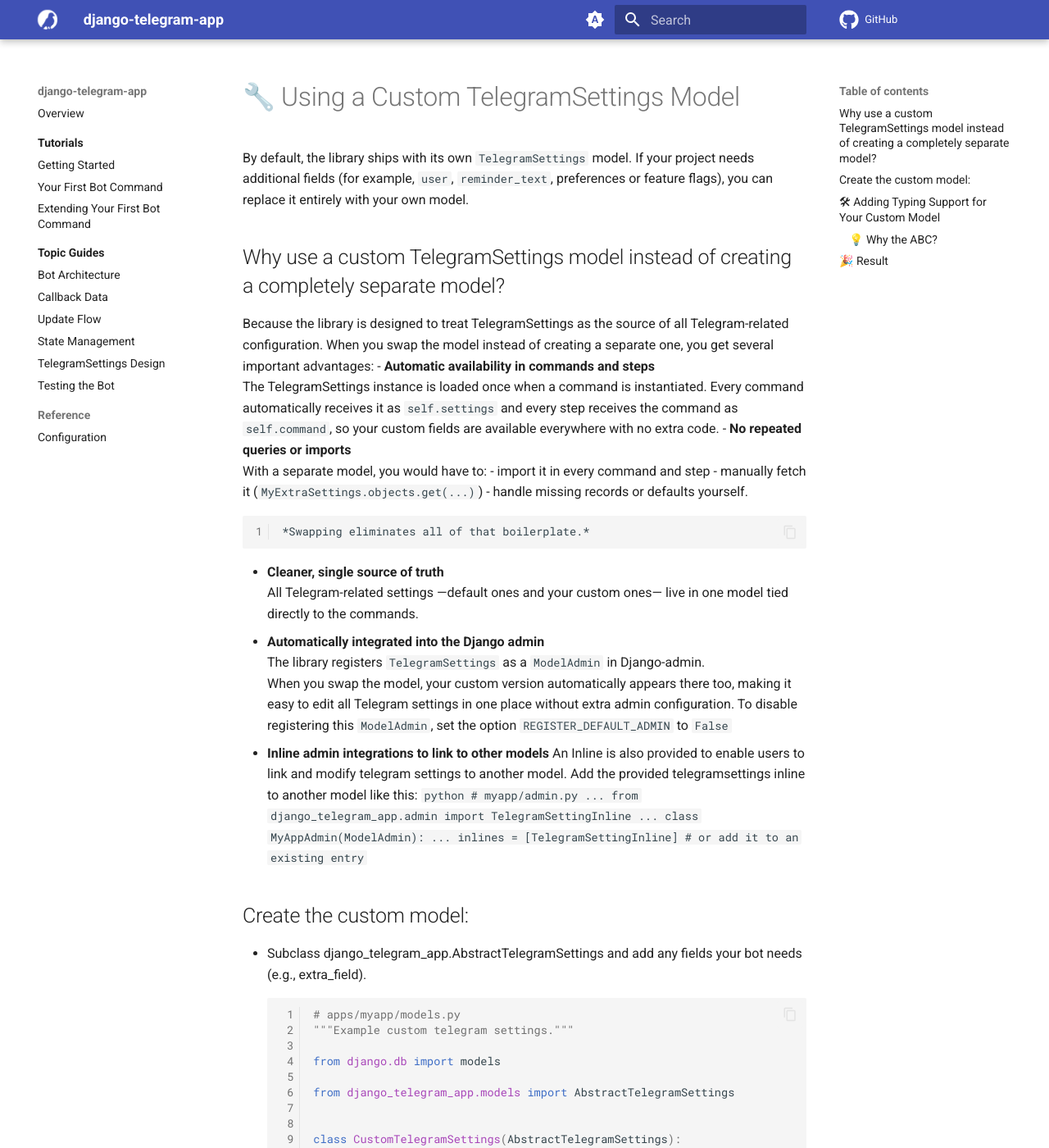
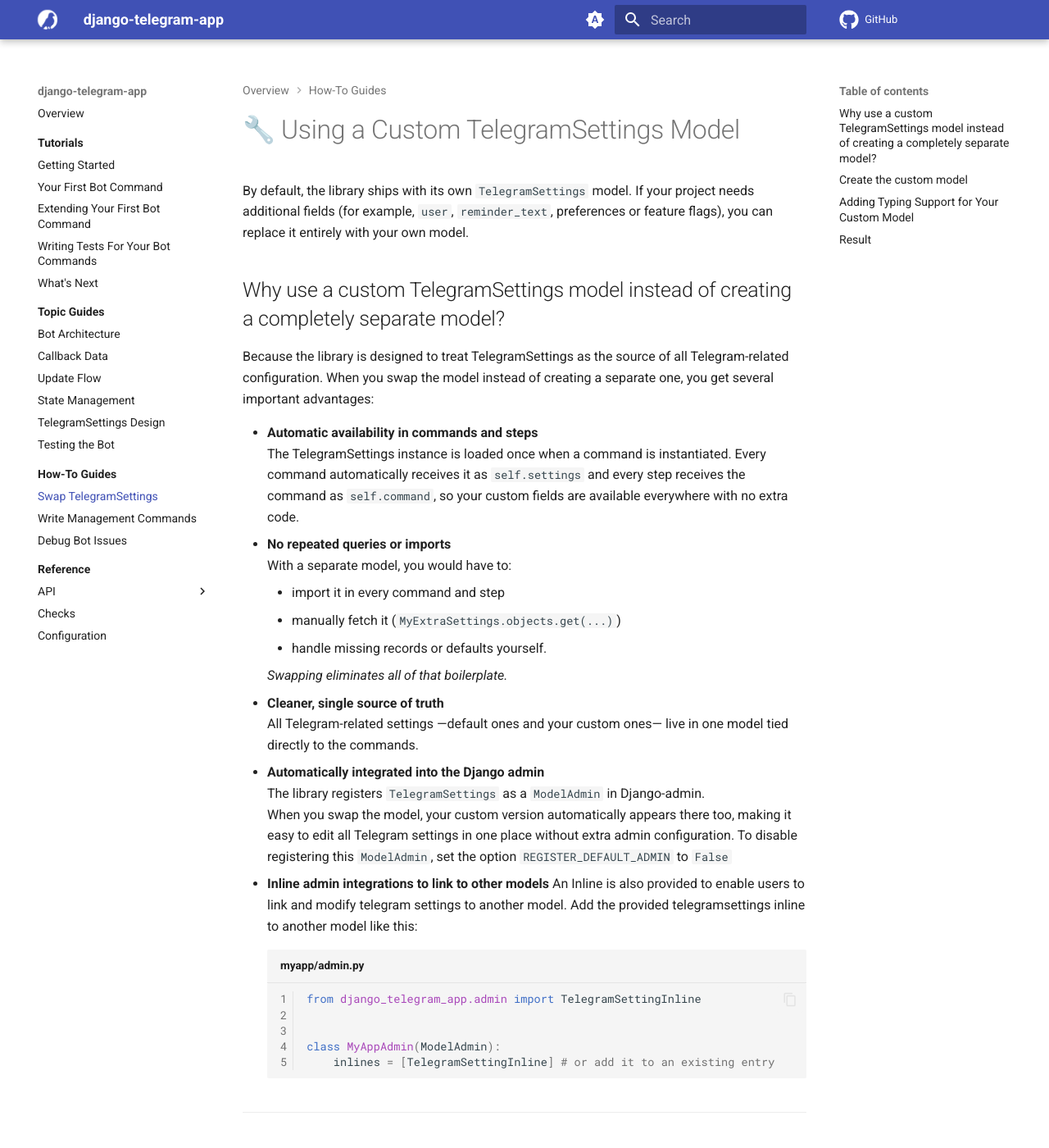
Before and after one commit to shifqu/django-telegram-app, an MkDocs documentation site: the page built from docs/howto/swap-telegramsettings.md, in a window 1280 px wide and 1400 px high. Shown: the whole window at 82% size. Built offline with MkDocs 1.6.1 and Material for MkDocs 9.7.7, drawn with Linux system fonts in a browser that asks for light colours; comment, search, counter and statistics services are not loaded; some of the changed text lies outside the part shown.

Commit message:
docs: add how-to and complete mkdocs.yml

````diff
--- /dev/null
+++ b/docs/howto/index.md
@@ -0,0 +1,45 @@
+# 🛠️ How-To Guides
+
+The **How-To Guides** provide short, focused instructions for accomplishing
+specific tasks with **django-telegram-app**.
+These guides are **goal-oriented** rather than conceptual—they show you *how to do something* without requiring deep knowledge of the framework's internals.
+
+Use these when you have a concrete task in mind and want a clear set of steps to follow.
+
+---
+
+## Available How-To Guides
+
+### Swap `TelegramSettings`
+Learn how to replace the default `TelegramSettings` model with your own implementation, add custom fields, and enable full typing support.
+
+👉 See: [`swap-telegramsettings.md`](swap-telegramsettings.md)
+
+---
+
+### Write Management Commands
+Create management commands that interact with your bot using the provided `BaseManagementCommand` foundation.
+
+👉 See: [`write-management-commands.md`](write-management-commands.md)
+
+---
+
+### Debug Bot Issues
+Practical steps to diagnose problems such as missing updates, callback errors, webhook misconfiguration, or stale persisted state.
+
+👉 See: [`debug-bot-issues.md`](debug-bot-issues.md)
+
+---
+
+## When to use these guides
+
+Use a how-to guide when:
+
+- You want to complete a *specific technical task*
+- You don’t need background theory or API details
+- You prefer a short, example-driven explanation
+- You’ve completed the tutorials and want to extend your bot
+
+If you need deeper architecture explanations instead, refer to the [Topic Guides](../topics/index.md), and if you need detailed API documentation, see the [Reference](../reference/index.md) section.
+
+Happy building! 🚀
--- a/docs/04-swappable-telegram-settings.md
+++ b/docs/howto/swap-telegramsettings.md
@@ -5,6 +5,7 @@
 
 ## Why use a custom TelegramSettings model instead of creating a completely separate model?
 Because the library is designed to treat TelegramSettings as the source of all Telegram-related configuration. When you swap the model instead of creating a separate one, you get several important advantages:
+
 - **Automatic availability in commands and steps**
     The TelegramSettings instance is loaded once when a command is instantiated.
     Every command automatically receives it as `self.settings` and every step receives the command as `self.command`, so your custom fields are available everywhere with no extra code.
@@ -15,6 +16,7 @@
     - handle missing records or defaults yourself.
 
     *Swapping eliminates all of that boilerplate.*
+
 - **Cleaner, single source of truth**
     All Telegram-related settings —default ones and your custom ones— live in one model tied directly to the commands.
 - **Automatically integrated into the Django admin**
@@ -24,47 +26,42 @@
 - **Inline admin integrations to link to other models**
 An Inline is also provided to enable users to link and modify telegram settings to another model.
 Add the provided telegramsettings inline to another model like this:
-    ```python
-    # myapp/admin.py
-    ...
-    from django_telegram_app.admin import TelegramSettingInline
-    ...
-    class MyAppAdmin(ModelAdmin):
-        ...
-        inlines = [TelegramSettingInline]
-        # or add it to an existing entry
-    ```
-
-## Create the custom model:
-- Subclass django_telegram_app.AbstractTelegramSettings and add any fields your bot needs (e.g., extra_field).
-    ```python
-    # apps/myapp/models.py
-    """Example custom telegram settings."""
-
-    from django.db import models
-
-    from django_telegram_app.models import AbstractTelegramSettings
+```python title="myapp/admin.py"
+from django_telegram_app.admin import TelegramSettingInline
 
 
-    class CustomTelegramSettings(AbstractTelegramSettings):
-        """Custom Telegram settings model for testing."""
+class MyAppAdmin(ModelAdmin):
+    inlines = [TelegramSettingInline] # or add it to an existing entry
 
-        extra_field = models.CharField(max_length=100, default="")
-    ```
+```
+
+---
+
+## Create the custom model
+- Subclass django_telegram_app.AbstractTelegramSettings and add any fields your bot needs (e.g., extra_field).
+```python title="apps/myapp/models.py"
+from django.db import models
+
+from django_telegram_app.models import AbstractTelegramSettings
+
+
+class CustomTelegramSettings(AbstractTelegramSettings):
+    extra_field = models.CharField(max_length=100, default="")
+```
 - Point Django to your model via the TELEGRAM_SETTINGS_MODEL setting.
-    ```python
-    # mysite/settings.py
-    ...
-    TELEGRAM_SETTINGS_MODEL = "myapp.TelegramSettings"
-    ...
+```python title="mysite/settings.py"
+TELEGRAM_SETTINGS_MODEL = "myapp.TelegramSettings"
+```
 - Run migrations as usual.
-    ```bash
-    python manage.py makemigrations
-    python manage.py migrate
-    ```
+```text
+python manage.py makemigrations
+python manage.py migrate
+```
 After these steps, the library will automatically use your model whenever it loads Telegram settings.
 
-## 🛠 Adding Typing Support for Your Custom Model
+---
+
+## Adding Typing Support for Your Custom Model
 
 Django’s model-swapping works seamlessly at runtime, but type checkers only know about the abstract base class unless you tell them otherwise.
 To enable full typing support—autocomplete, type checking, and access to your custom fields—you can define a simple *project-local* base class for your Telegram commands.
@@ -72,13 +69,12 @@
 This keeps your application code clean and avoids having to repeat type hints or generics in every command.
 
 Below is an example pattern you can copy into your project:
-```python
-# apps/myapp/telegrambot/base.py
+```python title="apps/myapp/telegrambot/base.py"
 from abc import ABC
 
 from django_telegram_app.bot.base import BaseBotCommand, Step
 
-from apps.myapp.models import TelegramSettings
+from myapp.models import TelegramSettings
 
 
 class TelegramCommand(BaseBotCommand, ABC):
@@ -93,16 +89,17 @@
     command: TelegramCommand
 
 ```
-### 💡 Why the ABC?
-`BaseBotCommand` and `Step` contain abstract methods that subclasses must implement
-(e.g., .handle() or .steps). By inheriting from `ABC`, we are explicitly marking these project-local bases as **abstract**, meaning:
-- they should not be instantiated directly
-- `Pylint`/`mypy`/`IDE tools` will not complain about missing abstract methods,
+!!! note "Why the ABC?"
+    `BaseBotCommand` and `Step` contain abstract methods that subclasses must implement
+    (e.g., .handle() or .steps). By inheriting from `ABC`, we are explicitly marking these project-local bases as **abstract**, meaning:
+    - they should not be instantiated directly
+    - `Pylint`/`mypy`/`IDE tools` will not complain about missing abstract methods,
 
-## 🎉 Result
-With this tiny setup:
-```python
-# apps/myapp/telegrambot/commands/concrete.py
+---
+
+## Result
+With this setup:
+```python title="myapp/telegrambot/commands/concrete.py"
 class Command(TelegramCommand):
     ...
 
--- a/mkdocs.yml
+++ b/mkdocs.yml
@@ -67,9 +67,11 @@
       - Getting Started: tutorials/getting-started.md
       - Your First Bot Command: tutorials/dice-roller-tutorial.md
       - Extending Your First Bot Command: tutorials/dice-roller-tutorial-ext.md
+      - Writing Tests For Your Bot Commands: tutorials/write-tests.md
+      - What's Next: tutorials/whats-next.md
 
   - Topic Guides:
-      - Overview: topics/index.md
+      - Topics Overview: topics/index.md
       - Bot Architecture: topics/bot-architecture.md
       - Callback Data: topics/callback-data.md
       - Update Flow: topics/update-flow.md
@@ -77,22 +79,21 @@
       - TelegramSettings Design: topics/telegramsettings-design.md
       - Testing the Bot: topics/testing.md
 
+  - How-To Guides:
+      - Guides Overview: howto/index.md
+      - Swap TelegramSettings: howto/swap-telegramsettings.md
+      - Write Management Commands: howto/write-management-commands.md
+      - Debug Bot Issues: howto/debug-bot-issues.md
+
   - Reference:
-      #     - Overview: reference/index.md
+      - Reference Overview: reference/index.md
+      - API:
+          - BaseBotCommand: reference/api/bot/base-bot-command.md
+          - Step: reference/api/bot/step.md
+          - TelegramUpdate: reference/api/bot/telegram-update.md
+          - TestCases: reference/api/bot/testcases.md
+          - CallbackData: reference/api/callbackdata.md
+          - Message: reference/api/message.md
+          - TelegramSettings: reference/api/telegramsettings.md
+      - Checks: reference/checks.md
       - Configuration: reference/configuration.md
-  #     - API:
-  #         - BaseBotCommand: reference/api/base-bot-command.md
-  #         - Step: reference/api/step.md
-  #         - TelegramUpdate: reference/api/telegram-update.md
-  #         - CallbackData: reference/api/callbackdata.md
-  #         - TelegramSettings: reference/api/telegramsettings-model.md
-  #     - Checks: reference/checks.md
-
-  # - How-To Guides:
-  #     - Overview: howto/index.md
-  #     - Write Custom Commands: howto/write-custom-commands.md
-  #     - Test Custom Commands: howto/test-custom-commands.md
-  #     - Swap TelegramSettings: howto/swap-telegramsettings.md
-  #     - Write Management Commands: howto/write-management-commands.md
-  #     - Deploy Webhooks: howto/deploy-webhooks.md
-  #     - Debug Bot Issues: howto/debug-bot-issues.md
````
Also changed, not shown: docs/02-bot-commands.md (deleted, +0 -47 lines), docs/howto/debug-bot-issues.md (added, +213 -0 lines), docs/howto/write-management-commands.md (renamed from docs/03-management-commands.md, +16 -11 lines), docs/tutorials/whats-next.md (+2 -0 lines).
